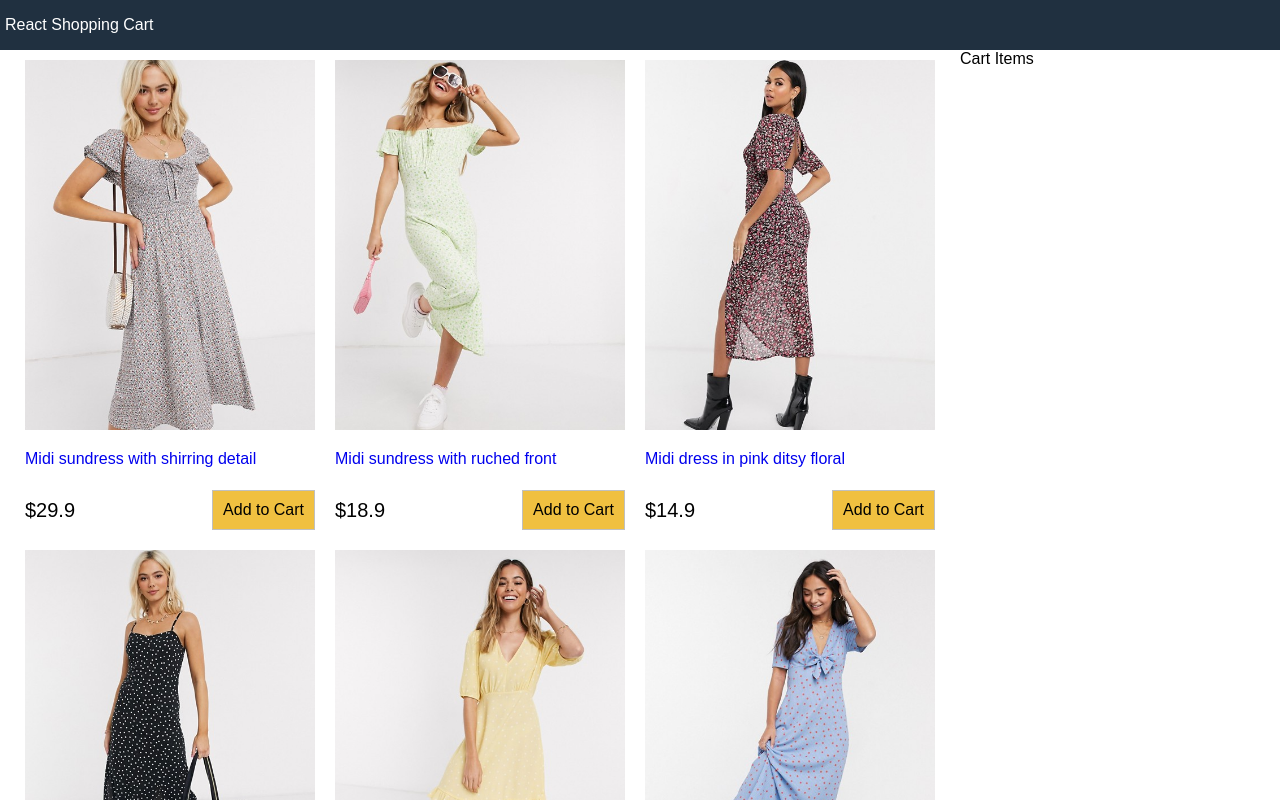
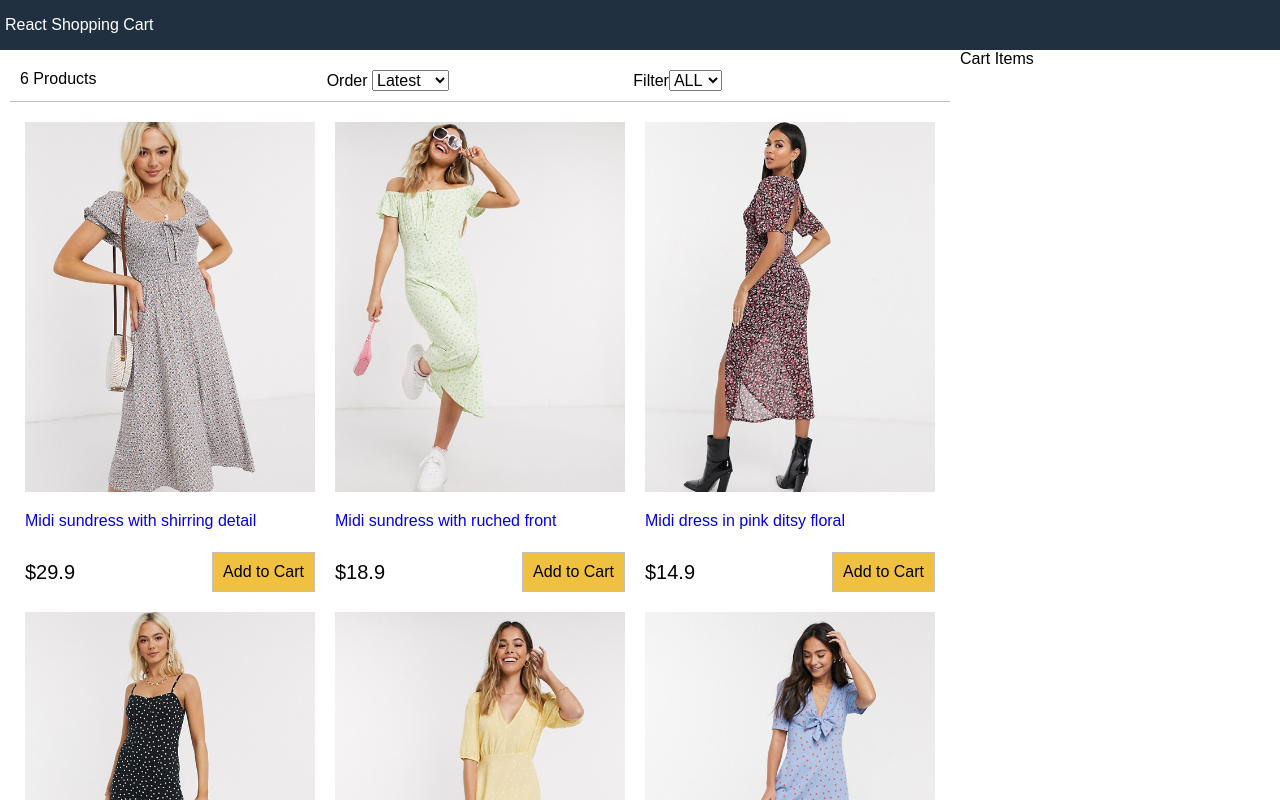
Before and after one commit to akshay0598/react-shopping-app, a React (Create React App) app: page / in a window 1280 px wide. Shown: the top 800 px of the page. Built offline with nearby package versions, Linux system fonts and the light colour scheme.

Commit message:
filter-components

```diff
--- a/src/App.js
+++ b/src/App.js
@@ -2,6 +2,7 @@
 import './index.css';
 import data from './data.json';
 import { Component } from 'react';
+import Filter from './components/Filter';
 import Products from './components/Products';
 class App  extends Component {
   constructor(){
@@ -12,6 +13,35 @@
       sort:""
     }
   }
+  filterProducts = (event) => {
+ if(event.target.value === ""){
+   this.setState({
+    size:"",
+    products:data.products
+   });
+   return;
+ }
+    this.setState({
+  size:event.target.value,
+  products:data.products.filter(product => product.availableSizes.indexOf(event.target.value) >=0)
+ });
+  }
+  sortProducts = (event) =>{
+    const sort = event.target.value;
+   this.setState({
+     sort:event.target.value,
+     products:this.state.products.slice().sort((a,b) => (
+       sort === "lowest" ?
+       ((a.price > b.price)?1:-1):
+       sort === 'highest' ?
+       ((a.price < b.price) ? 1:-1):
+       ((a._id < b._id) ? 1:-1)
+
+     ))
+
+   })
+  }
+
   render(){
   return(
 
@@ -22,6 +52,8 @@
 <main>
   <div className="content">
     <div className="main">
+      <Filter count={this.state.products.length} size={this.state.size} sort = {this.state.sort} filterProducts = {this.filterProducts}
+      sortProducts = {this.sortProducts}/>
    <Products products = {this.state.products}/>
     </div>
     <div className="sidebar">
--- /dev/null
+++ b/src/components/Filter.js
@@ -0,0 +1,29 @@
+import React, { Component } from 'react'
+
+export default class Filter extends Component {
+    render() {
+        return (
+            <div className="filter">
+                <div className="filter-result">{this.props.count} Products</div>
+                <div className="filter-sort">Order <select value={this.props.sort} onChange ={this.props.sortProducts}>
+                    <option>Latest</option>
+                    <option value="lowest">Lowest</option>
+                    <option value="highest">Highest</option>
+
+                    </select></div>
+                <div className ="filter-size">Filter<select value={this.props.size} onChange={this.props.filterProducts}>
+                    <option value="">ALL</option>
+                    <option value="XS">XS</option>
+                    <option value="S">S</option>
+                    <option value="M">M</option>
+                    <option value="L">L</option>
+                    <option value="XL">XL</option>
+                    <option value="XXL">XXL</option>
+
+
+
+                </select></div>
+            </div>
+        )
+    }
+}
--- a/src/index.css
+++ b/src/index.css
@@ -122,3 +122,13 @@
 a{
   text-decoration: none;
 }
+.filter{
+  display: flex;
+  justify-content: space-between;
+  padding: 1rem;
+  margin: 1rem;
+  border-bottom: 0.1rem #c0c0c0 solid;
+}
+.filter div{
+  flex:1;
+}
```
